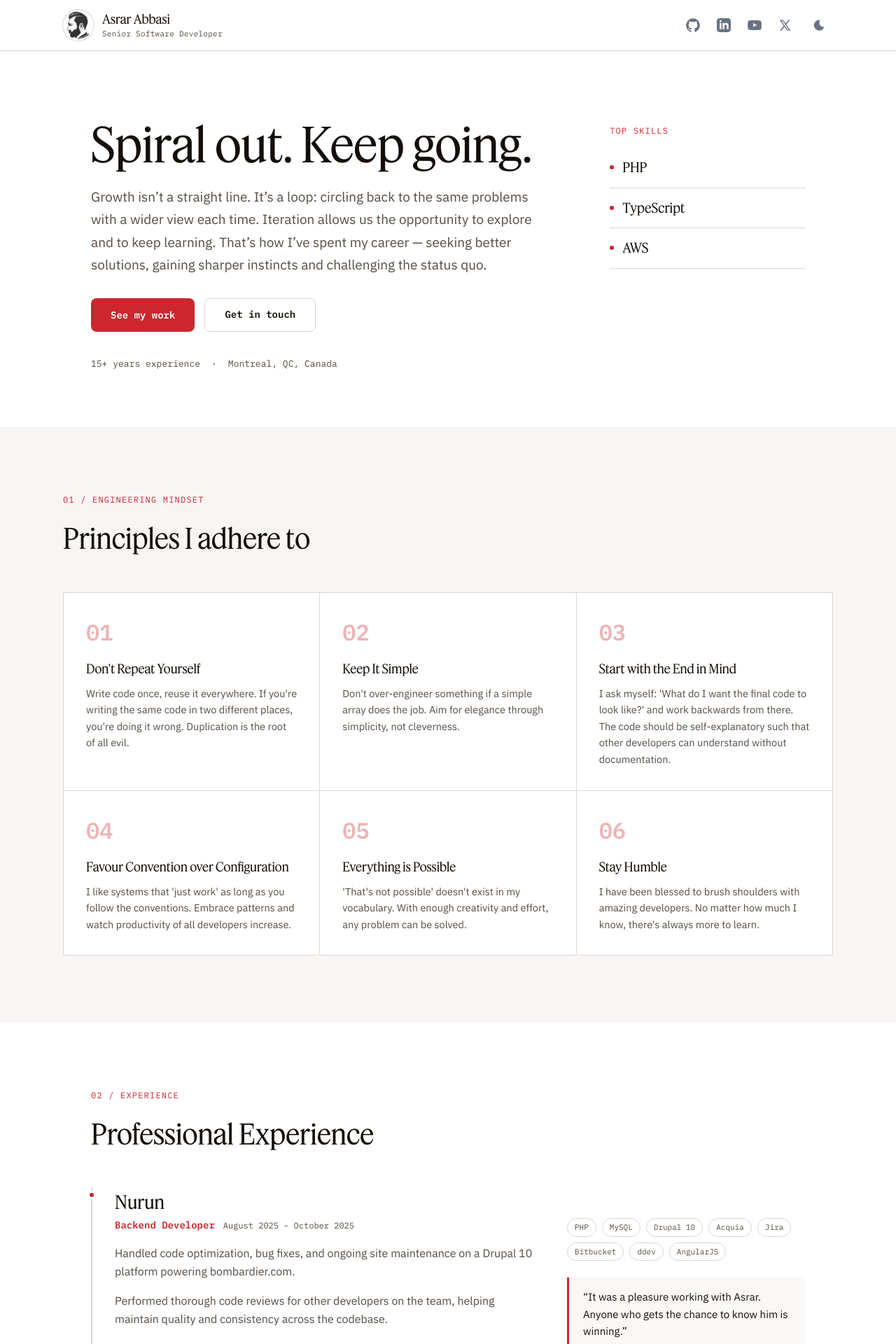
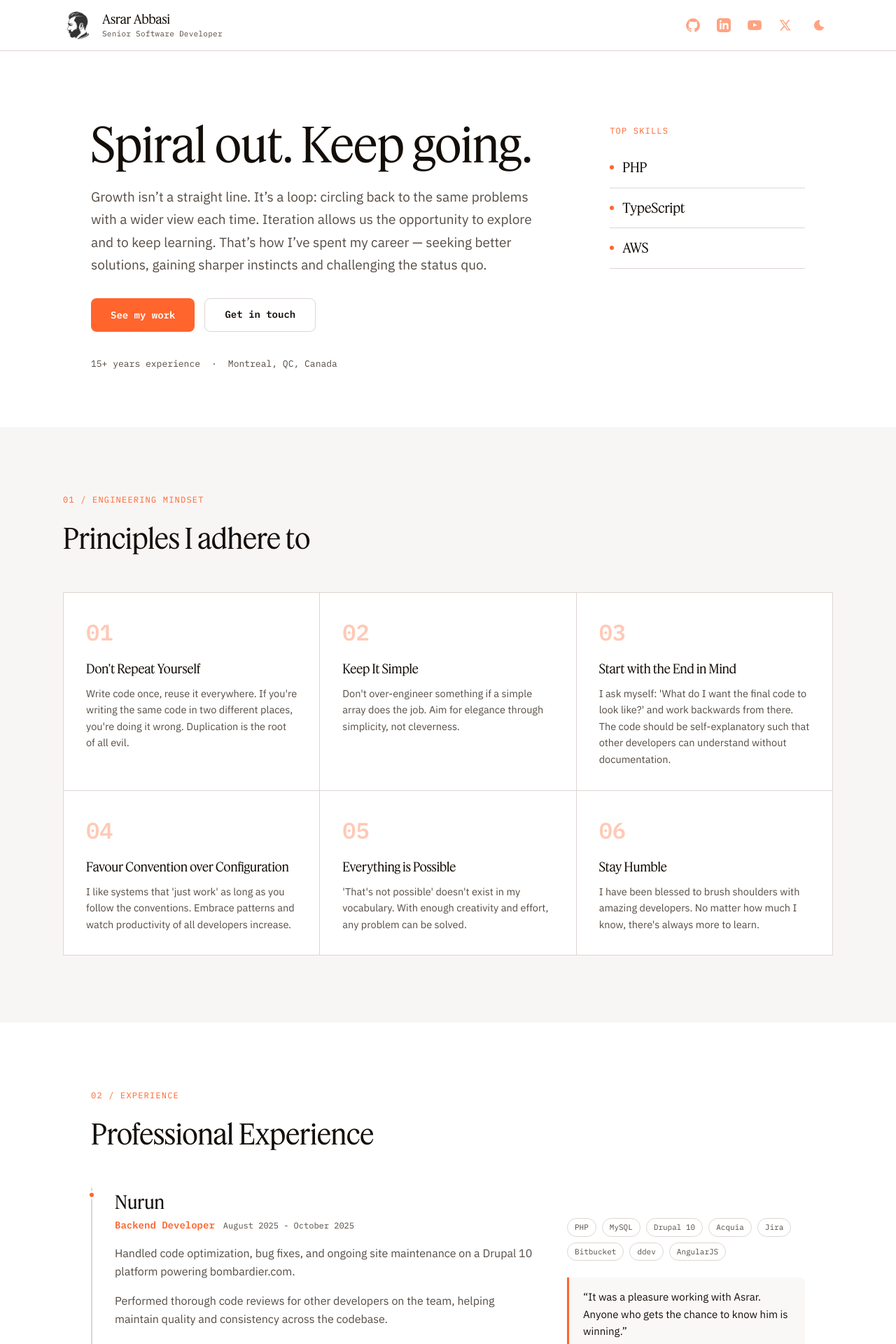
Before and after one commit to asrarca/asrarca, a Next.js app: page / in a window 1280 px wide. Shown: the top 1920 px of the page at 70% size. Built offline with nearby package versions, Linux system fonts and the light colour scheme.

Commit message:
Updated accent color.

```diff
--- a/app/components/DarkModeToggle.tsx
+++ b/app/components/DarkModeToggle.tsx
@@ -38,7 +38,7 @@ const DarkModeToggle: React.FC = () => {
         type="button"
         onClick={toggleTheme}
         aria-label="Toggle dark mode"
-        className="relative text-gray-500 inline-flex items-center justify-center dark:text-gray-400 hover:bg-gray-100 w-10 h-10 dark:hover:bg-gray-700 focus:outline-none focus:ring-1 focus:ring-gray-200 dark:focus:ring-gray-700 rounded-lg text-sm p-2.5 cursor-pointer"
+        className="relative text-[var(--c-accent-icon)] hover:text-[var(--c-accent)] inline-flex items-center justify-center hover:bg-gray-100 w-10 h-10 dark:hover:bg-gray-700 focus:outline-none focus:ring-1 focus:ring-gray-200 dark:focus:ring-gray-700 rounded-lg text-sm p-2.5 cursor-pointer"
       >
         <span className="relative block w-4 h-4">
           {/* Moon — shown in light mode (click to go dark) */}
--- a/app/globals.css
+++ b/app/globals.css
@@ -22,8 +22,19 @@
   --c-muted: oklch(42% 0.018 60);
   --c-border: oklch(88% 0.01 60);
   --c-card-bg: oklch(98% 0.003 75);
-  --c-accent: oklch(55% 0.20 25);
-  --c-accent-hover: oklch(48% 0.20 25);
+
+  /* ┌─────────────────────────────────────────────────────────┐
+     │  ACCENT COLOR — change this one value to re-theme the    │
+     │  entire site. Everything below derives from it.          │
+     └─────────────────────────────────────────────────────────┘ */
+  --c-accent: oklch(69.624% 0.19933 38.767);
+  /* Darker shade used on hover (buttons, links) */
+  --c-accent-hover: color-mix(in oklab, var(--c-accent), black 14%);
+  /* Faded shade used for large decorative numbers */
+  --c-accent-soft: color-mix(in oklab, var(--c-accent) 35%, transparent);
+  /* Grayish accent used for header icons (accent at reduced opacity) */
+  --c-accent-icon: color-mix(in oklab, var(--c-accent) 60%, transparent);
+
   --c-panel-bg: oklch(14% 0.01 60);
   --c-panel-fg: oklch(97% 0.006 75);
   --c-panel-muted: oklch(72% 0.016 60);
@@ -60,7 +71,7 @@ body {
 }
 
 ::selection {
-  background: oklch(55% 0.20 25);
+  background: var(--c-accent);
   color: white;
 }
 
--- a/app/layout.tsx
+++ b/app/layout.tsx
@@ -27,31 +27,31 @@ export default function RootLayout({
         <nav className="sticky top-0 z-50 bg-[var(--c-nav-bg)] backdrop-blur-md border-b border-[var(--c-border)]">
           <div className="max-w-[1180px] mx-auto px-6 md:px-10 py-3.5 flex flex-wrap items-center justify-between gap-x-5 gap-y-3.5">
           <div className="flex items-center gap-3 flex-shrink-0">
-            <Image src={'/asrar-avatar-transparent.png'} alt="Asrar" width="44" height="44" className="w-11 h-11 rounded-full p-0.5 bg-white ring-1 ring-[var(--c-border)]" />
+            <Image src={'/asrar-avatar-transparent.png'} alt="Asrar" width="44" height="44" className="w-11 h-11 rounded-full p-0.5 bg-white ring-1" />
             <a href="#home" className="flex flex-col gap-0.5">
               <span className="font-display text-lg leading-tight text-[var(--c-fg)]">Asrar Abbasi</span>
               <span className="font-code text-[11px] tracking-wide text-[var(--c-muted)]">Senior Software Developer</span>
             </a>
           </div>
           <div className="flex items-center">
-            <a href="https://github.com/asrarca" data-tip="GitHub" target="_blank" rel="noopener" className="tooltip tooltip-bottom hidden sm:inline-flex items-center justify-center text-gray-500 w-10 h-10 dark:text-gray-400 hover:bg-gray-100 dark:hover:bg-gray-700 focus:outline-none focus:ring-1 focus:ring-gray-200 dark:focus:ring-gray-700 rounded-lg text-sm p-2.5 mr-1">
+            <a href="https://github.com/asrarca" data-tip="GitHub" target="_blank" rel="noopener" className="tooltip tooltip-bottom hidden sm:inline-flex items-center justify-center text-[var(--c-accent-icon)] hover:text-[var(--c-accent)] w-10 h-10 hover:bg-gray-100 dark:hover:bg-gray-700 focus:outline-none focus:ring-1 focus:ring-gray-200 dark:focus:ring-gray-700 rounded-lg text-sm p-2.5 mr-1">
               <svg className="w-5 h-5" aria-hidden="true" xmlns="http://www.w3.org/2000/svg" fill="currentColor" viewBox="0 0 20 20">
                 <path fillRule="evenodd" d="M10 .333A9.911 9.911 0 0 0 6.866 19.65c.5.092.678-.215.678-.477 0-.237-.01-1.017-.014-1.845-2.757.6-3.338-1.169-3.338-1.169a2.627 2.627 0 0 0-1.1-1.451c-.9-.615.07-.6.07-.6a2.084 2.084 0 0 1 1.518 1.021 2.11 2.11 0 0 0 2.884.823c.044-.503.268-.973.63-1.325-2.2-.25-4.516-1.1-4.516-4.9A3.832 3.832 0 0 1 4.7 7.068a3.56 3.56 0 0 1 .095-2.623s.832-.266 2.726 1.016a9.409 9.409 0 0 1 4.962 0c1.89-1.282 2.717-1.016 2.717-1.016.366.83.402 1.768.1 2.623a3.827 3.827 0 0 1 1.02 2.659c0 3.807-2.319 4.644-4.525 4.889a2.366 2.366 0 0 1 .673 1.834c0 1.326-.012 2.394-.012 2.72 0 .263.18.572.681.475A9.911 9.911 0 0 0 10 .333Z" clipRule="evenodd"></path>
               </svg>
               <span className="sr-only">GitHub</span>
             </a>
-            <a href="https://linkedin.com/in/asrarabbasi" data-tip="LinkedIn" target="_blank" rel="noopener" className="tooltip tooltip-bottom hidden sm:inline-flex items-center justify-center text-gray-500 w-10 h-10 dark:text-gray-400 hover:bg-gray-100 dark:hover:bg-gray-700 focus:outline-none focus:ring-1 focus:ring-gray-200 dark:focus:ring-gray-700 rounded-lg text-sm p-2.5 mr-1">
+            <a href="https://linkedin.com/in/asrarabbasi" data-tip="LinkedIn" target="_blank" rel="noopener" className="tooltip tooltip-bottom hidden sm:inline-flex items-center justify-center text-[var(--c-accent-icon)] hover:text-[var(--c-accent)] w-10 h-10 hover:bg-gray-100 dark:hover:bg-gray-700 focus:outline-none focus:ring-1 focus:ring-gray-200 dark:focus:ring-gray-700 rounded-lg text-sm p-2.5 mr-1">
               <svg className="w-5 h-5" aria-hidden="true" xmlns="http://www.w3.org/2000/svg" fill="currentColor" viewBox="0 0 24 24">
                 <path fillRule="evenodd" d="M19 0h-14c-2.761 0-5 2.239-5 5v14c0 2.761 2.239 5 5 5h14c2.762 0 5-2.239 5-5v-14c0-2.761-2.238-5-5-5zm-11 19h-3v-11h3v11zm-1.5-12.268c-.966 0-1.75-.79-1.75-1.764s.784-1.764 1.75-1.764 1.75.79 1.75 1.764-.783 1.764-1.75 1.764zm13.5 12.268h-3v-5.604c0-3.368-4-3.113-4 0v5.604h-3v-11h3v1.765c1.396-2.586 7-2.777 7 2.476v6.759z"  clipRule="evenodd"/>
               </svg>
             </a>
-            <a href="https://www.youtube.com/@azrar" data-tip="YouTube" target="_blank" rel="noopener" className="tooltip tooltip-bottom hidden sm:inline-flex items-center justify-center text-gray-500 w-10 h-10 dark:text-gray-400 hover:bg-gray-100 dark:hover:bg-gray-700 focus:outline-none focus:ring-1 focus:ring-gray-200 dark:focus:ring-gray-700 rounded-lg text-sm p-2.5 mr-1">
+            <a href="https://www.youtube.com/@azrar" data-tip="YouTube" target="_blank" rel="noopener" className="tooltip tooltip-bottom hidden sm:inline-flex items-center justify-center text-[var(--c-accent-icon)] hover:text-[var(--c-accent)] w-10 h-10 hover:bg-gray-100 dark:hover:bg-gray-700 focus:outline-none focus:ring-1 focus:ring-gray-200 dark:focus:ring-gray-700 rounded-lg text-sm p-2.5 mr-1">
               <svg className="w-5 h-5" aria-hidden="true" xmlns="http://www.w3.org/2000/svg" fill="currentColor" viewBox="0 0 20 14">
                 <path fillRule="evenodd" d="M19.7 3.037a4.26 4.26 0 0 0-.789-1.964 2.84 2.84 0 0 0-1.984-.84c-2.767-.2-6.926-.2-6.926-.2s-4.157 0-6.928.2a2.836 2.836 0 0 0-1.983.84A4.225 4.225 0 0 0 .3 3.038a30.148 30.148 0 0 0-.2 3.206v1.5c.01 1.071.076 2.142.2 3.206.094.712.363 1.39.784 1.972.604.536 1.38.837 2.187.848 1.583.15 6.731.2 6.731.2s4.161 0 6.928-.2a2.844 2.844 0 0 0 1.985-.84 4.27 4.27 0 0 0 .787-1.965c.124-1.064.19-2.135.2-3.206V6.243a30.672 30.672 0 0 0-.202-3.206ZM8.008 9.59V3.97l5.4 2.819-5.4 2.8Z" clipRule="evenodd"></path>
               </svg>
               <span className="sr-only">YouTube</span>
             </a>
-            <a href="https://twitter.com/asrar_ca" data-tip="X / Twitter" target="_blank" rel="noopener" className="tooltip tooltip-bottom hidden sm:inline-flex items-center justify-center text-gray-500 w-10 h-10 dark:text-gray-400 hover:bg-gray-100 dark:hover:bg-gray-700 focus:outline-none focus:ring-1 focus:ring-gray-200 dark:focus:ring-gray-700 rounded-lg text-sm p-2.5 mr-1">
+            <a href="https://twitter.com/asrar_ca" data-tip="X / Twitter" target="_blank" rel="noopener" className="tooltip tooltip-bottom hidden sm:inline-flex items-center justify-center text-[var(--c-accent-icon)] hover:text-[var(--c-accent)] w-10 h-10 hover:bg-gray-100 dark:hover:bg-gray-700 focus:outline-none focus:ring-1 focus:ring-gray-200 dark:focus:ring-gray-700 rounded-lg text-sm p-2.5 mr-1">
               <svg className="w-4.5 h-4.5" aria-hidden="true" xmlns="http://www.w3.org/2000/svg" fill="none" viewBox="0 0 24 24">
                 <path fill="currentColor" d="M13.8 10.5 20.7 2h-3l-5.3 6.5L7.7 2H1l7.8 11-7.3 9h3l5.7-7 5.1 7H22l-8.2-11.5Zm-2.4 3-1.4-2-5.6-7.9h2.3l4.5 6.3 1.4 2 6 8.5h-2.3l-4.9-7Z"></path>
               </svg>
--- a/app/page.tsx
+++ b/app/page.tsx
@@ -62,7 +62,7 @@ export default function Home() {
           <div className="grid grid-cols-[repeat(auto-fit,minmax(280px,1fr))] gap-px bg-[var(--c-border)] border border-[var(--c-border)]">
             {principles.map((principle, index) => (
               <div key={index} className="bg-[var(--c-bg)] p-8">
-                <div className="font-code text-[32px] font-semibold text-[oklch(55%_0.20_25_/_0.35)] mb-3.5">
+                <div className="font-code text-[32px] font-semibold text-[var(--c-accent-soft)] mb-3.5">
                   {String(index + 1).padStart(2, "0")}
                 </div>
                 <h3 className="font-display text-lg text-[var(--c-fg)] mb-2.5">{principle.title}</h3>
```
